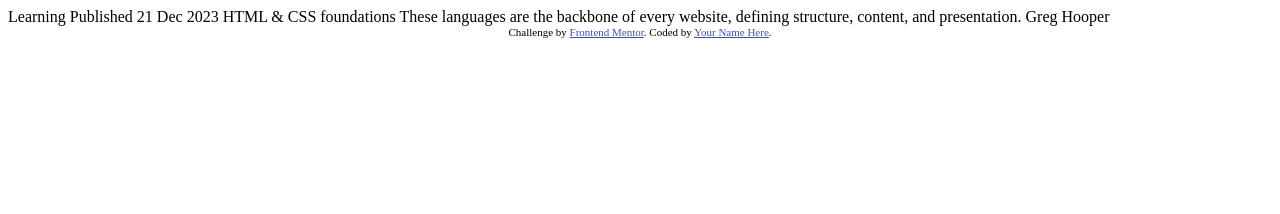
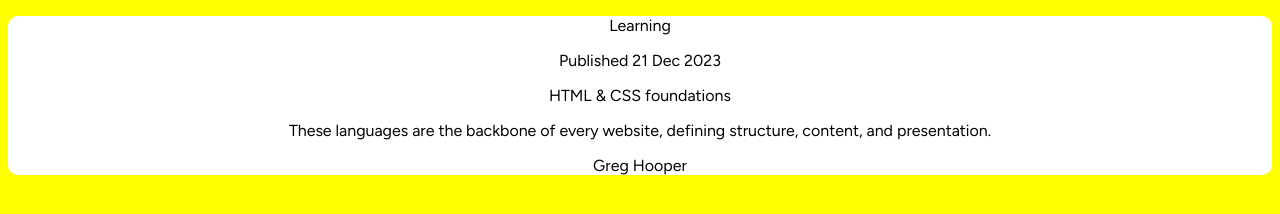
Before and after one commit to tgyatso413/Blog-Preview-Card, a plain HTML site: page index.html in a window 1280 px wide. Drawn offline with Linux system fonts and the light colour scheme.

Commit message:
Added index.html and style.css

```diff
--- a/index.html
+++ b/index.html
@@ -5,30 +5,25 @@
   <meta name="viewport" content="width=device-width, initial-scale=1.0"> <!-- displays site properly based on user's device -->
 
   <link rel="icon" type="image/png" sizes="32x32" href="./assets/images/favicon-32x32.png">
-
+  <link stylesheet rel="stylesheet" href="./style.css">
+  <style>
+  @import url('https://fonts.googleapis.com/css2?family=Figtree:ital,wght@0,300..900;1,300..900&family=Outfit:wght@100..900&display=swap');
+  </style>
   <title>Frontend Mentor | Blog preview card</title>
-
-  <!-- Feel free to remove these styles or customise in your own stylesheet 👍 -->
-  <style>
-    .attribution { font-size: 11px; text-align: center; }
-    .attribution a { color: hsl(228, 45%, 44%); }
-  </style>
 </head>
 <body>
+  <div class="card">
+    <div class="card-body">
+      <p class="box">Learning</p>
 
-  Learning
+      <p class="date">Published 21 Dec 2023</p>
 
-  Published 21 Dec 2023
+      <p class="card-title">HTML & CSS foundations</p>
 
-  HTML & CSS foundations
+      <p class="card-text">These languages are the backbone of every website, defining structure, content, and presentation.</p>
 
-  These languages are the backbone of every website, defining structure, content, and presentation.
-
-  Greg Hooper
-
-  <div class="attribution">
-    Challenge by <a href="https://www.frontendmentor.io?ref=challenge" target="_blank">Frontend Mentor</a>.
-    Coded by <a href="#">Your Name Here</a>.
+      <p class="name">Greg Hooper</p>
+    </div>
   </div>
 </body>
 </html>
--- /dev/null
+++ b/style.css
@@ -0,0 +1,18 @@
+body {
+    background-color: yellow;
+}
+
+.card {
+    text-align: center;
+    border-radius: 10px;
+    background-color: white;
+    font-family: 'Figtree';
+}
+
+.card-title {
+
+}
+
+.card-text {
+
+}
```
